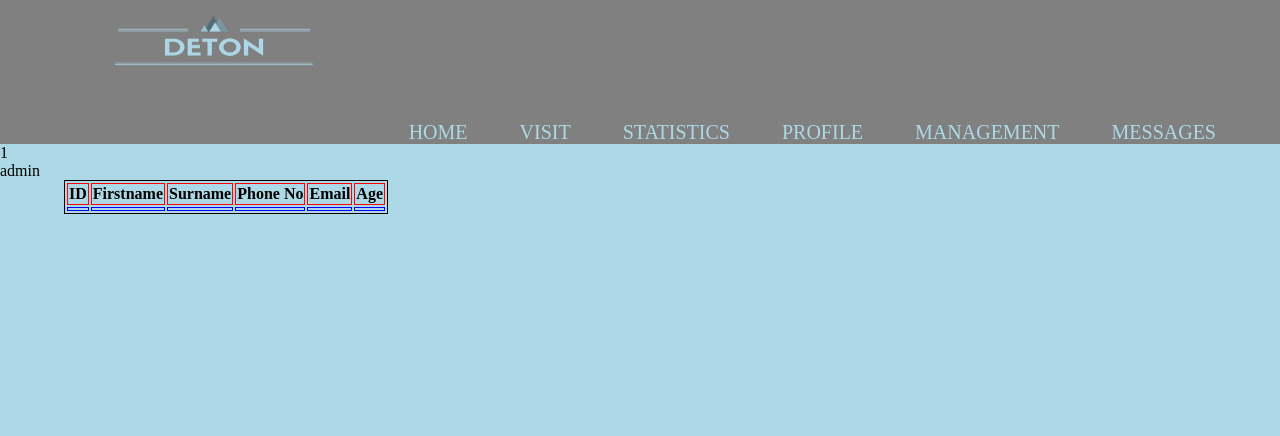
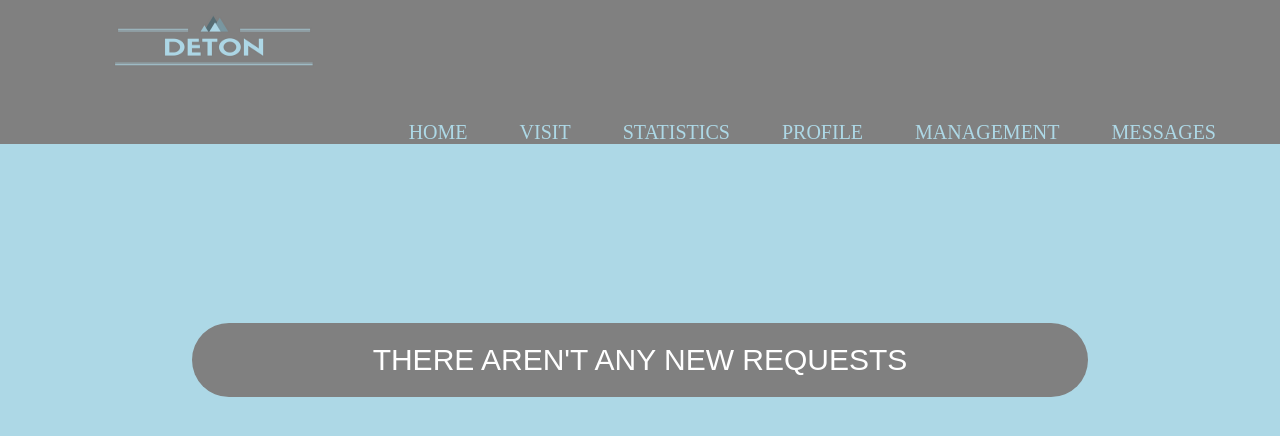
Before and after one commit to hbjsalb/tw_project1, a PHP site: page /deton/index.php in a window 1280 px wide. Shown: the top 436 px of the page. Run offline with PHP 8.4, Linux system fonts and the light colour scheme; the visitor is signed in with stand-in values (Sample User, id 1); tables that the repository leaves empty or names only in its code hold one stand-in row (values such as "Sample post"); data that the repository does not hold is empty.

Commit message:
index page for adm and ohter small updates

```diff
--- a/deton/InsertConvict.php
+++ b/deton/InsertConvict.php
@@ -1,4 +1,5 @@
 <?php
+session_start();
 if(isset($_POST["fullname"])) {
 	include 'Connection.php';
 	if ($_POST["severity"] == 'class1')	{
--- a/deton/index.php
+++ b/deton/index.php
@@ -1,25 +1,12 @@
 <?php
 session_start();
-$servername = "localhost";
-$username = "root";
-$password = "";
-
-// Create connection
-$conn = new mysqli($servername, $username, $password);
-
-if ($conn->connect_error) {
-    die("Connection failed: " . $conn->connect_error);
+include 'Connection.php';
+$display = false;
+$sqlAdm = "SELECT * FROM visit where status = 'P'";
+$resultAdm = $conn->query($sqlAdm);
+if($resultAdm->num_rows > 0) {
+	$display = true;
 }
-
-// make deton the current db
-$db_selected = mysqli_select_db($conn, "deton");
-if (!$db_selected) {
-    die ('Can\'t use deton : ' . mysql_error());
-}
-
-
-$sql = "SELECT * FROM users";
-$result = $conn->query($sql);
 
 
 ?>
@@ -29,55 +16,104 @@
 <head>
 	<title>Home</title>
 	<link rel="stylesheet" type="text/css" href="style.css">
+	<link rel="stylesheet" type="text/css" href="table.css">
 	<meta charset="UTF-8">
 </head>
 <body>
 <?php
 include 'OwnFunctions.php';
-if ($_SESSION["role"] == $_roleClient)
-{
-	include_once 'Navbar.php';
-} else if ($_SESSION["role"] == $_roleAdmin)
-{
+if ($_SESSION["role"] == $_roleClient) {
+	include_once 'Navbar.php';	?>
+
+
+<?php } else if ($_SESSION["role"] == $_roleAdmin) {
 	include_once 'NavbarAdm.php';
-}
-?>
-<?php echo $_SESSION["id"] . "<br>" ;
-echo $_SESSION["role"];
-?>
-<div class="container">
-<table>
+	if ($display == true) { ?>
+	<div class="container2">
+	<h2 class="release-header">Curent requests</h2>
+	<form action="" method="post">
+	<!-- TABLE -->
+	<table class="table table-action">
+
 	  <thead>
-		  <tr>
-			 <th>ID</th>
-			 <th>Firstname</th>
-			 <th>Surname</th>
-			 <th>Phone No</th>
-			 <th>Email</th>
-			 <th>Age</th>
-		  </tr>
+		<tr>
+		  <th class="t-small"></th>
+		  <th class="t-medium">Username</th>
+		  <th class="t-medium">Convict name</th>
+		  <th class="t-small">ID</th>
+		  <th class="t-medium">Relationship</th>
+		  <th class="t-medium">Visit type</th>
+		  <th class="t-medium">Objects</th>
+		  <th class="t-medium">Visit Date</th>
+		</tr>
 	  </thead>
+
 	  <tbody>
 
-		  <?php if ($result && $result->num_rows > 0) {
-					while($row = $result->fetch_assoc()) { ?>
+		 <?php if ($resultAdm && $resultAdm->num_rows > 0) {
+					while($row = $resultAdm->fetch_assoc()) { ?>
 					  <tr>
-						 <td><?php echo $row["Id"] ?></td>
-						 <td><?php echo $row["Firstname"] ?></td>
-						 <td><?php echo $row["Surname"] ?></td>
-						 <td><?php echo $row["Phone"] ?></td>
-						 <td><?php echo $row["Email"] ?></td>
-						 <td><?php echo $row["Age"] ?></td>
+						 <td><label><input name="num[]" type="checkbox" value="<?php echo $row['Visit_id'];?>"></label></td>
+						 <td><?php echo $row["Username"] ?></td>
+						 <td><?php echo $row["Convict_name"] ?></td>
+						 <td><?php echo $row["Convict_id"] ?></td>
+						 <td><?php echo $row["Relationship"] ?></td>
+						 <td><?php echo $row["Type_of_visit"] ?></td>
+						 <td><?php echo $row["Objects"] ?></td>
+						 <td><?php echo $row["Visit_date"] ?></td>
 					  </tr>
 				 <?php
 						}
 					}
-					$conn->close();
+
 				 ?>
+
 	  </tbody>
 	</table>
+	<!-- END TABLE -->
+	<div id="divider">
+	<input type="submit" value="Approve" name="app" id="appBtn" />
+	<input type="submit" value="Reject" name="rej" id="rejBtn" />
+	</div>
+	</form>
+		<?php
+		if(isset($_POST["rej"])) {
+			$box=$_POST["num"];
+			while(list($key,$val) = @each ($box)) {
+				$sql="UPDATE visit SET Status = 'N' WHERE Visit_id = '" . $val . "'";
+				if ($conn->query($sql) === TRUE) {
+				$ok=true;
+			} else {
+				echo "Error deleting record: " . $conn->error;
+			}
+			}
+		?>
+		<script type="text/javascript">
+		window.location.href=window.location.href;
+		</script>
+		<?php
+		} if(isset($_POST["app"])) {
+			$box=$_POST["num"];
+			while(list($key,$val) = @each ($box)) {
+				$sql="UPDATE visit SET Status = 'Y' WHERE Visit_id = '" . $val . "'";
+				if ($conn->query($sql) === TRUE) {
+				$ok=true;
+			} else {
+				echo "Error deleting record: " . $conn->error;
+			}
+			}
+		?>
+		<script type="text/javascript">
+		window.location.href=window.location.href;
+		</script>
 </div>
-
-
+		<?php
+		}
+	} else { ?>
+	 <div class="container2">
+	 <h2 class="release-header" id="noReq">There aren't any new requests</h2>
+	 </div>
+	<?php }
+} ?>
 </body>
 </html>
```
Also changed, not shown: deton/deleteConvicts.php (+4 -4 lines), deton/Management.php (line endings or trailing spaces), deton/style.css (line endings or trailing spaces).
